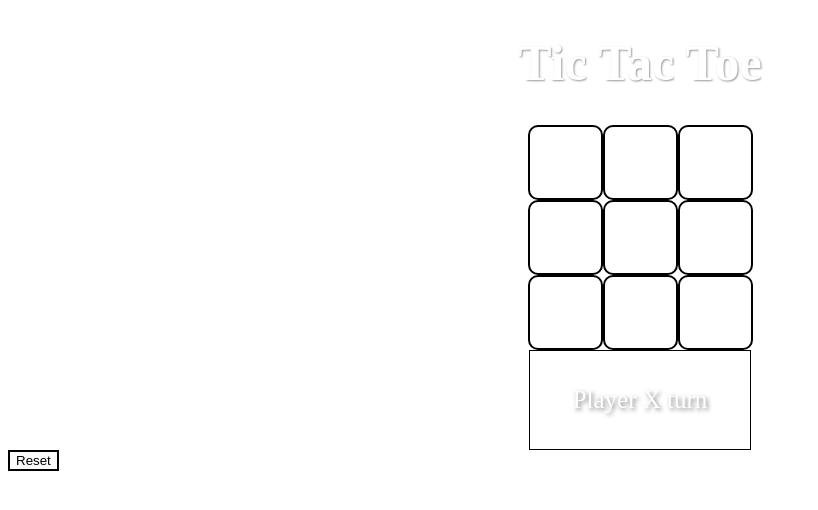
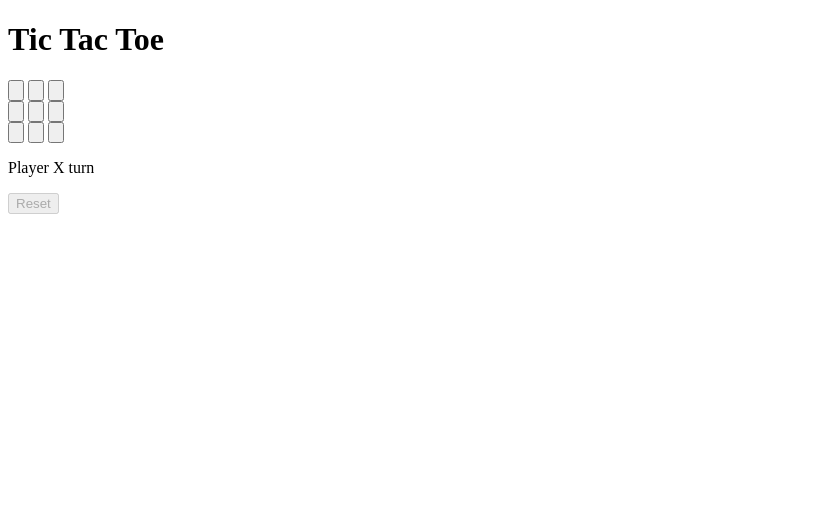
Before and after one commit to iamneo-production/cbffaebabadfbc304682318efdcbcabeone, a plain HTML site: page public/index.html in a window 1280 px wide. Shown: the whole page, without its empty margins (0-818 px from the left). Drawn offline with Linux system fonts and the light colour scheme.

Commit message:
Backup Commit

```diff
--- a/public/index.html
+++ b/public/index.html
@@ -7,81 +7,6 @@
     <meta name="viewport" content="width=device-width, initial-scale=1.0">
     <!--<title>Document</title>-->
 </head>
-<style>
-    #header {
-        text-align: center;
-        color: #ffffff;
-        text-shadow: 1px 1px 2px rgba(0, 0, 0, 0.4);
-        font-size: 50px;
-    }
-
-    .box-container {
-        display: flex;
-        flex-direction: column;
-        align-items: center;
-        justify-content: center;
-        margin: 35px;
-    }
-
-    .row {
-        display: flex;
-        align-items: center;
-        justify-content: center;
-    }
-
-    .btn {
-        border: 2px solid #000;
-        border-radius: 10px;
-        width: 75px;
-        height: 75px;
-        font-size: 50px;
-        font-weight: 500;
-        text-align: center;
-        background-color: rgba(255, 255, 255, 0.8);
-        color: #333;
-        text-shadow: 2px 2px 4px rgba(255, 255, 255, 0.5);
-        /*cursor: pointer;
-        transition: background-color 0.3s ease, transform 0.3s ease;*/
-    }
-
-    .btn:hover {
-        background-color: rgba(255, 255, 255, 0.95);
-        transform: scale(1.05);
-        cursor: pointer;
-    }
-
-    #reset:disabled {
-        color: black;
-        cursor: no-drop;
-    }
-
-    .result-container {
-        background-color: rgba(255, 255, 255, 0.8);
-        border: 1px solid #000;
-        text-align: center;
-        max-width: 200px;
-        margin: 0 auto;
-        padding: 10px;
-    }
-
-    .result {
-        color: #ffffff;
-        text-shadow: 2px 2px 4px rgba(0, 0, 0, 0.5);
-        font-size: 25px;
-    }
-
-    #reset {
-        border: 2px solid #000;
-        color: #000;
-        cursor: pointer;
-        transition: background-color 0.3s, color 0.3s;
-    }
-
-    #reset:hover {
-        background-color: #000;
-        color: #ffffff;
-    }
-</style>
 
 <body>
     <script>
```
